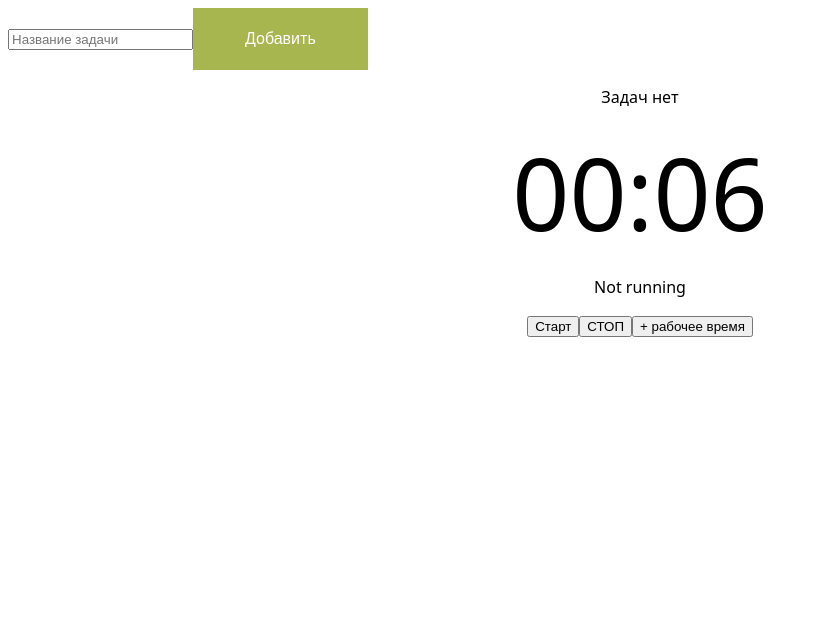
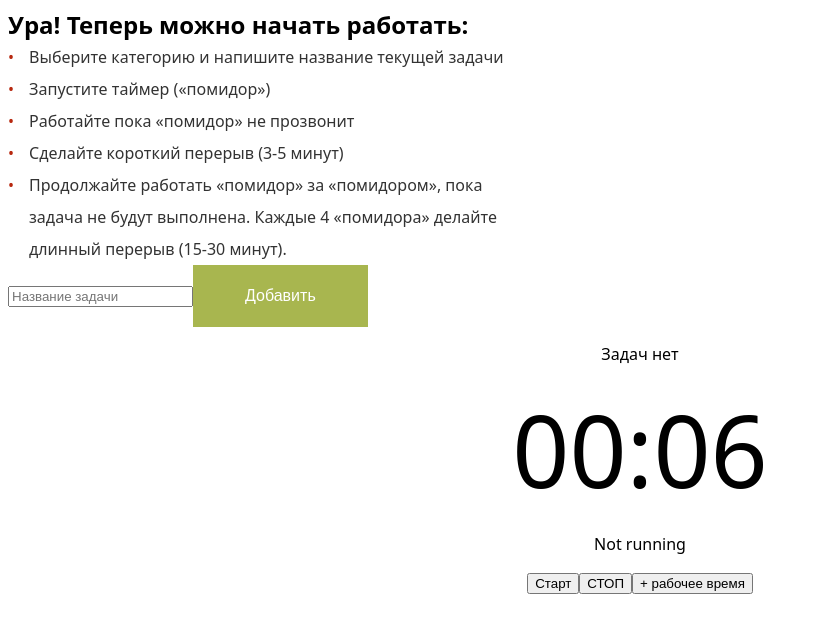
Before and after one commit to Ramramramzes/pomodoro_timer, a React (Vite) app: page / in a window 1280 px wide. Shown: the top 632 px of the page, without its empty margins (0-818 px from the left). Built offline with nearby package versions, Linux system fonts and the light colour scheme.

Commit message:
guide + style

```diff
--- a/src/General/General.tsx
+++ b/src/General/General.tsx
@@ -1,3 +1,5 @@
+// import styles from './general.module.css'
+import { Guide } from './Guide';
 import { TaskInput } from './TaskInput';
 import { TaskListItem } from './TaskListItem';
 import Timer from './Timer/Timer';
@@ -6,8 +8,12 @@ export function General() {
 
   return (
     <>
-      <TaskInput />
-      <TaskListItem />
+      <div>
+        <Guide />
+        <TaskInput />
+        <TaskListItem />
+      </div>
+
       <Timer />
     </>
   );
--- /dev/null
+++ b/src/General/Guide/Guide.tsx
@@ -0,0 +1,16 @@
+import styles from './guide.module.css';
+
+export function Guide() {
+  return (
+    <div className={styles.guide_block}>
+      <h3 className={styles.title}>Ура! Теперь можно начать работать:</h3>
+      <ul>
+        <li className={styles.list_item}><span className={styles.marker}>•</span>Выберите категорию и напишите название текущей задачи</li>
+        <li className={styles.list_item}><span className={styles.marker}>•</span>Запустите таймер («помидор»)</li>
+        <li className={styles.list_item}><span className={styles.marker}>•</span>Работайте пока «помидор» не прозвонит</li>
+        <li className={styles.list_item}><span className={styles.marker}>•</span>Сделайте короткий перерыв (3-5 минут)</li>
+        <li className={styles.list_item}><span className={styles.marker}>•</span>Продолжайте работать «помидор» за «помидором», пока задача не будут выполнена. Каждые 4 «помидора» делайте длинный перерыв (15-30 минут).</li>
+      </ul>
+    </div>
+  );
+}
--- /dev/null
+++ b/src/General/Guide/guide.module.css
@@ -0,0 +1,21 @@
+.guide_block{
+  width: 40%;
+}
+.title{
+  font-size: 24px;
+}
+
+.marker{
+  color: var(--app-red);
+  font-size: 16px;
+  padding-right: 15px;
+}
+
+.list_item{
+  color: #333333;
+  line-height: 2;
+  display: flex;
+}
+.list_item:last-child{
+  margin-bottom: 0px;
+}
--- /dev/null
+++ b/src/General/Guide/index.ts
@@ -0,0 +1 @@
+export * from './Guide';
--- a/src/General/TaskInput/TaskInput.tsx
+++ b/src/General/TaskInput/TaskInput.tsx
@@ -31,7 +31,8 @@ export function TaskInput() {
 
   return (
     <>
-      <input  onChange={changeHandler}
+      <input  className=''
+              onChange={changeHandler}
               value={taskInput}
               placeholder={taskInput ? '' : 'Название задачи'}
               type="text" />
--- a/src/General/TaskInput/taskinput.module.css
+++ /dev/null
@@ -1,3 +0,0 @@
-.bass{
-  color: red;
-}
--- a/src/index.css
+++ b/src/index.css
@@ -1,20 +1,33 @@
+:root {
+  --app-red: #B7280F;
+  --app-green: #A8B64F;
+
+}
+
 body{
   font-family: system-ui, -apple-system, BlinkMacSystemFont, 'Segoe UI', Roboto, Oxygen, Ubuntu, Cantarell, 'Open Sans', 'Helvetica Neue', sans-serif;
 }
 
 ul{
   list-style: none;
+  padding: 0px;
+  margin: 0px;
+}
+
+h1,h2,h3{
+  margin: 0px;
 }
 
 .green_btn{
   color: #fff;
-  background-color: #A8B64F;
-  border: 2px solid #A8B64F;
+  background-color: var(--app-green);
+  border: 2px solid var(--app-green);
   padding: 20px 50px;
   cursor: pointer;
   font-size: 16px;
   font-weight: 500;
 }
+
 
 
 /* :root {
```
Also changed, not shown: src/General/general.css (deleted), src/General/general.module.css (added).
